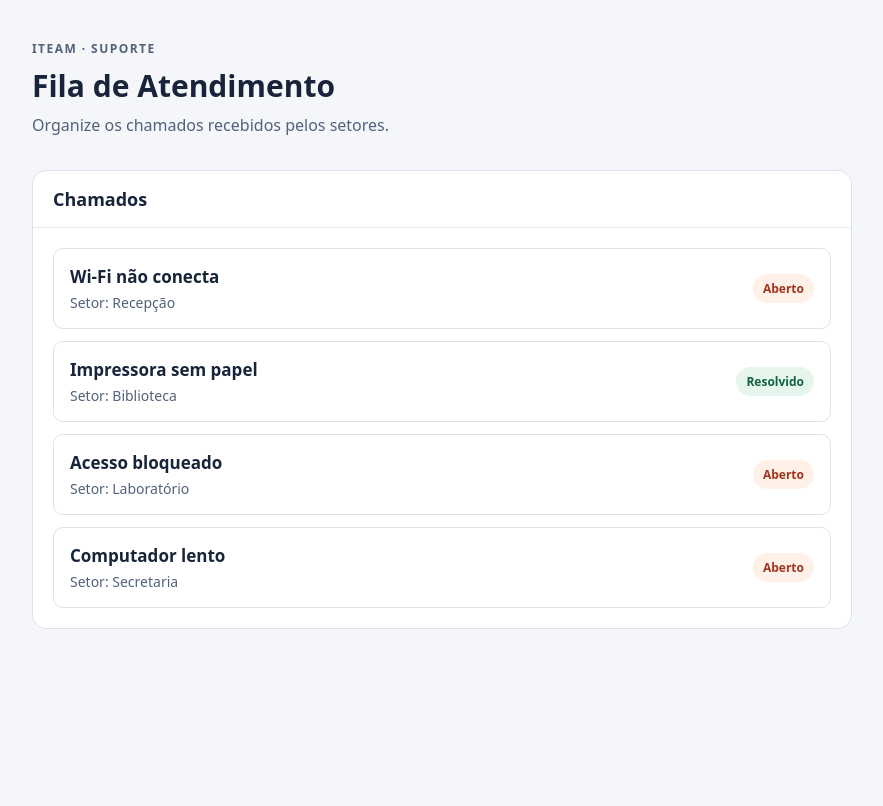
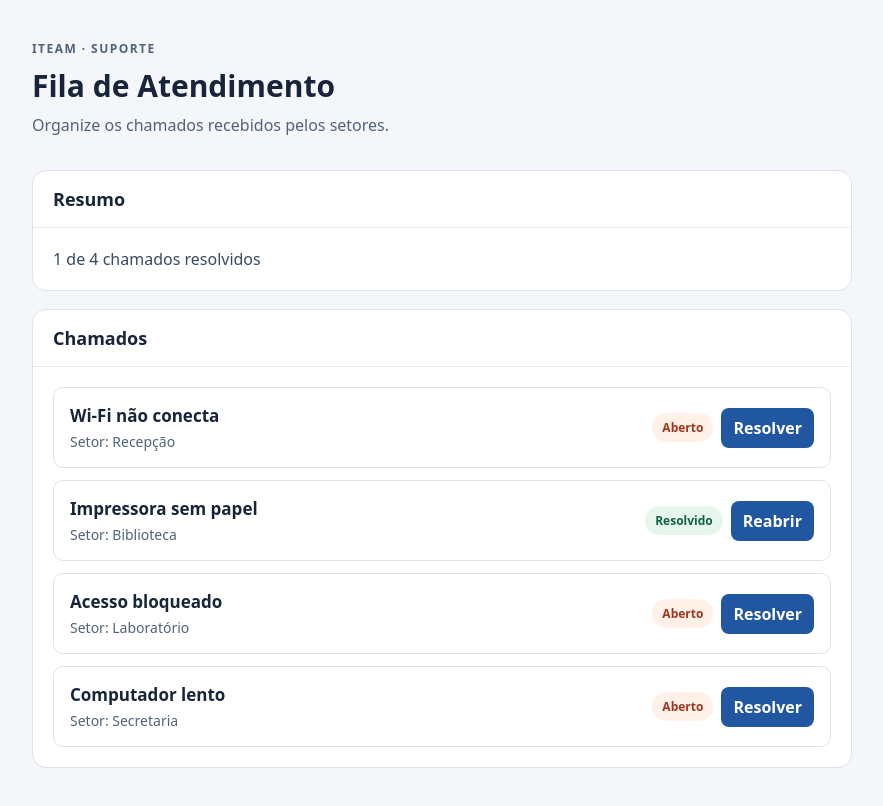
Before and after one commit to Hendrick01/fila-atendimento, a React (Vite) app: page / in a window 1280 px wide. Shown: the top 806 px of the page, without its empty margins (198-1081 px from the left). Built offline with nearby package versions, Linux system fonts and the light colour scheme.

Commit message:
E3: ligar componentes com Panel, props e callback

```diff
--- a/src/App.jsx
+++ b/src/App.jsx
@@ -1,8 +1,17 @@
 import "./App.css";
+import Panel from "./components/Panel.jsx";
 import ChamadoList from "./components/ChamadoList.jsx";
 import { initialTickets } from "./data/chamados.js";
 
 export default function App() {
+  const total = initialTickets.length;
+  const resolvidos = initialTickets.filter((chamado) => chamado.resolved).length;
+
+  // Recebe o id vindo do cartão clicado.
+  function alternarSituacao(id) {
+    console.log("Chamado clicado:", id);
+  }
+
   return (
     <main className="app">
       <header className="hero">
@@ -11,14 +20,15 @@ export default function App() {
         <p>Organize os chamados recebidos pelos setores.</p>
       </header>
 
-      <section className="panel">
-        <div className="panel-header">
-          <h2>Chamados</h2>
-        </div>
-        <div className="panel-content">
-          <ChamadoList chamados={initialTickets} />
-        </div>
-      </section>
+      <Panel title="Resumo">
+        <p className="summary">
+          {resolvidos} de {total} chamados resolvidos
+        </p>
+      </Panel>
+
+      <Panel title="Chamados">
+        <ChamadoList chamados={initialTickets} onAlternar={alternarSituacao} />
+      </Panel>
     </main>
   );
 }
--- a/src/components/ChamadoCard.jsx
+++ b/src/components/ChamadoCard.jsx
@@ -1,6 +1,7 @@
 // Exibe um único chamado. Recebe os dados por props e não os altera.
-export default function ChamadoCard({ chamado }) {
-  const { title, sector, resolved } = chamado;
+// O clique no botão apenas avisa o App, chamando a função recebida com o id.
+export default function ChamadoCard({ chamado, onAlternar }) {
+  const { id, title, sector, resolved } = chamado;
 
   return (
     <article className="ticket-card">
@@ -13,6 +14,9 @@ export default function ChamadoCard({ chamado }) {
         <span className={resolved ? "badge badge-done" : "badge badge-open"}>
           {resolved ? "Resolvido" : "Aberto"}
         </span>
+        <button type="button" onClick={() => onAlternar(id)}>
+          {resolved ? "Reabrir" : "Resolver"}
+        </button>
       </div>
     </article>
   );
--- a/src/components/ChamadoList.jsx
+++ b/src/components/ChamadoList.jsx
@@ -1,7 +1,8 @@
 import ChamadoCard from "./ChamadoCard.jsx";
 
 // Recebe o array de chamados e gera um cartão para cada item.
-export default function ChamadoList({ chamados }) {
+// A função onAlternar vem do App e é repassada a cada cartão.
+export default function ChamadoList({ chamados, onAlternar }) {
   if (chamados.length === 0) {
     return <p className="summary">Nenhum chamado cadastrado.</p>;
   }
@@ -9,7 +10,7 @@ export default function ChamadoList({ chamados }) {
   return (
     <div className="ticket-list">
       {chamados.map((chamado) => (
-        <ChamadoCard key={chamado.id} chamado={chamado} />
+        <ChamadoCard key={chamado.id} chamado={chamado} onAlternar={onAlternar} />
       ))}
     </div>
   );
--- /dev/null
+++ b/src/components/Panel.jsx
@@ -0,0 +1,11 @@
+// Moldura reutilizável: um título e o conteúdo recebido em children.
+export default function Panel({ title, children }) {
+  return (
+    <section className="panel">
+      <div className="panel-header">
+        <h2>{title}</h2>
+      </div>
+      <div className="panel-content">{children}</div>
+    </section>
+  );
+}
```
